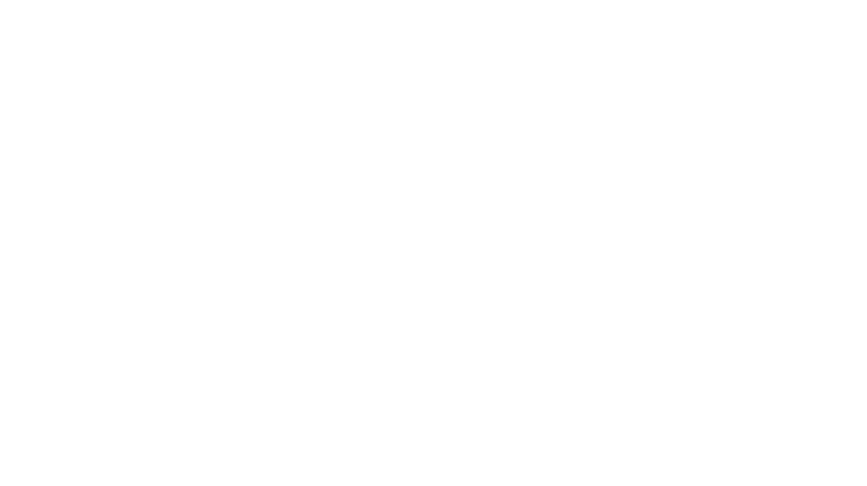
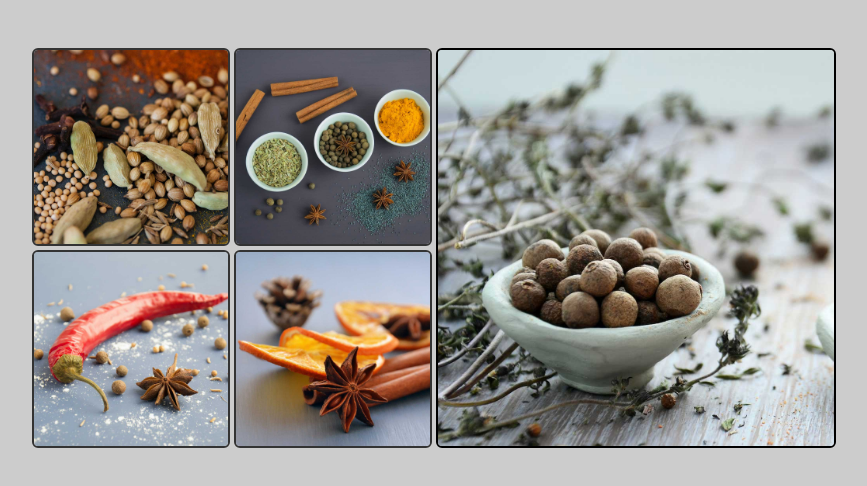
Before and after one commit to Kasper4113/Spicy-opgave, a plain HTML site: page index.html in a window 1280 px wide. Shown: the whole page, without its empty margins (181-1048 px from the left). Drawn offline with Linux system fonts and the light colour scheme.

Commit message:
CHOOSE PICTURE
Færdig kode for den sektion hvor du selv vælger dit billede der skal være stort blandt 5 billeder

```diff
--- a/assets/css/style.css
+++ b/assets/css/style.css
@@ -5,3 +5,68 @@
 body {
     margin: 0;
 }
+
+main {
+    background-color: #ccc;
+    height: 100%;
+    padding-bottom: 10rem;
+    padding-top: 2rem;
+}
+
+/*  */
+/* VÆLG DIN FAVORIT (BILLEDESKIFTER */
+/*  */
+
+
+/* overall styling */
+.gridSect {
+    display: grid;
+    grid-template-columns: 400px 450px;
+    grid-template-rows: 400px 400px;
+    gap: 4px;
+    justify-content: center;
+    padding: 1rem;
+}
+
+/* GRID */
+.gridImg {
+    display: grid;
+    grid-template-columns: repeat(2, 1fr);
+    grid-template-rows: repeat(2, minmax(0, 1fr));
+    gap: 4px;
+    width: 400px;
+    height: 400px;
+}
+
+/* Styling af 2x2 grid */
+.gridImg .tile {
+    width: 100%;
+    height: 100%;
+    object-fit: cover;
+    display: block;
+    border: 2px solid #333;
+    border-radius: 6px;
+    cursor: pointer;
+}
+
+/* Hover for grøn kant */
+.tile:hover {
+    outline: 2px solid #8cff32 ;
+    outline-offset: -2px;
+}
+
+/* det store billede */
+.bigImg {
+    width: 400px;
+    height: 400px;
+    border: 2px solid black;
+    overflow: hidden;
+    border-radius: 6px;
+}
+
+.bigImg .bigTile {
+    width: 100%;
+    height: 100%;
+    object-fit: cover;
+    display: block;
+}
--- a/assets/js/app.js
+++ b/assets/js/app.js
@@ -0,0 +1,35 @@
+
+//  VÆLG DIN FAVORIT (BILLEDE SKIFT)
+
+// Vælger alle små billeder (alle tiles) inde i min class .gridImg
+const tiles = document.querySelectorAll('.gridImg .tile');
+
+// Vælger det store billede
+const bigTile = document.querySelector('.bigImg .bigTile');
+
+// Gennemgår hvert lille billede
+tiles.forEach(tile => {
+
+	// Tilføjer en klik-event til hvert billede
+	tile.addEventListener('click', () => {
+
+		const smallSrc = tile.src;
+		const smallAlt = tile.alt;
+		const bigSrc = bigTile.src;
+		const bigAlt = bigTile.alt;
+
+		// Bytter billedet jeg det klikker på med det store billede
+		tile.src = bigSrc;
+		tile.alt = bigAlt;
+		bigTile.src = smallSrc;
+		bigTile.alt = smallAlt;
+
+		// Fjerner 'selected' klassen fra alle billeder
+		tiles.forEach(t => t.classList.remove('selected'));
+
+		tile.classList.add('selected');
+
+		// Fjerner 'selected' igen efter 300ms
+		setTimeout(() => tile.classList.remove('selected'), 300);
+	});
+});
--- a/index.html
+++ b/index.html
@@ -4,11 +4,26 @@
 <head>
 	<meta charset="UTF-8" />
 	<meta name="viewport" content="width=device-width, initial-scale=1.0" />
-	<title>Document</title>
+	<title>Spicy</title>
 	<link rel="stylesheet" href="./assets/css/style.css" />
 	<script src="./assets/js/app.js" defer></script>
 </head>
 
-<body></body>
+<body>
+	<main>
+		<!-- VÆLG DIN FAVORIT (BILLEDESKIFTER -->
+		<section class="gridSect">
+			<section class="gridImg">
+				<img class="tile" src="./assets/img/Product/Choose-01.jpg" alt="img1">
+				<img class="tile" src="./assets/img/Product/Choose-02.jpg" alt="img2">
+				<img class="tile" src="./assets/img/Product/Choose-03.jpg" alt="img3">
+				<img class="tile" src="./assets/img/Product/Choose-04.jpg" alt="img4">
+			</section>
+			<section class="bigImg">
+				<img class="bigTile" src="./assets/img/Product/Choose-05.jpg" alt="img5">
+			</section>
+		</section>
+	</main>
+</body>
 
 </html>
```
Also changed, not shown: assets/img/Background.jpg (added), assets/img/Logo-Spicy-Black.png (added), assets/img/Logo-Spicy-White.png (added), assets/img/Product/Chili-01.jpg (added), assets/img/Product/Chili-02.jpg (added), assets/img/Product/Chili-03.jpg (added), assets/img/Product/Chili-04.jpg (added), assets/img/Product/Chili-05.jpg (added), assets/img/Product/Chili-06.jpg (added), assets/img/Product/Choose-01.jpg (added), assets/img/Product/Choose-02.jpg (added), assets/img/Product/Choose-03.jpg (added), assets/img/Product/Choose-04.jpg (added), assets/img/Product/Choose-05.jpg (added), 3 more files.
